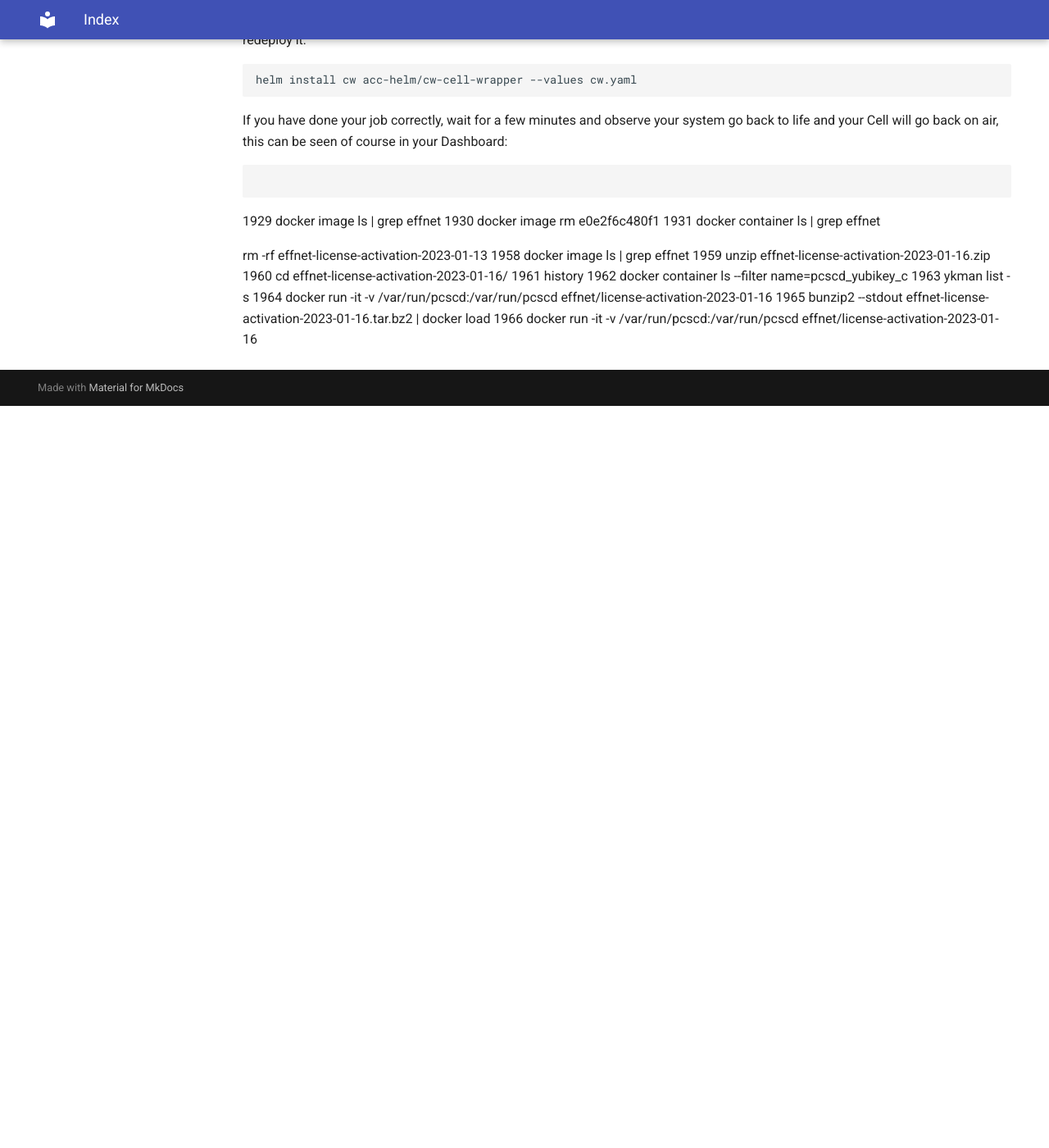
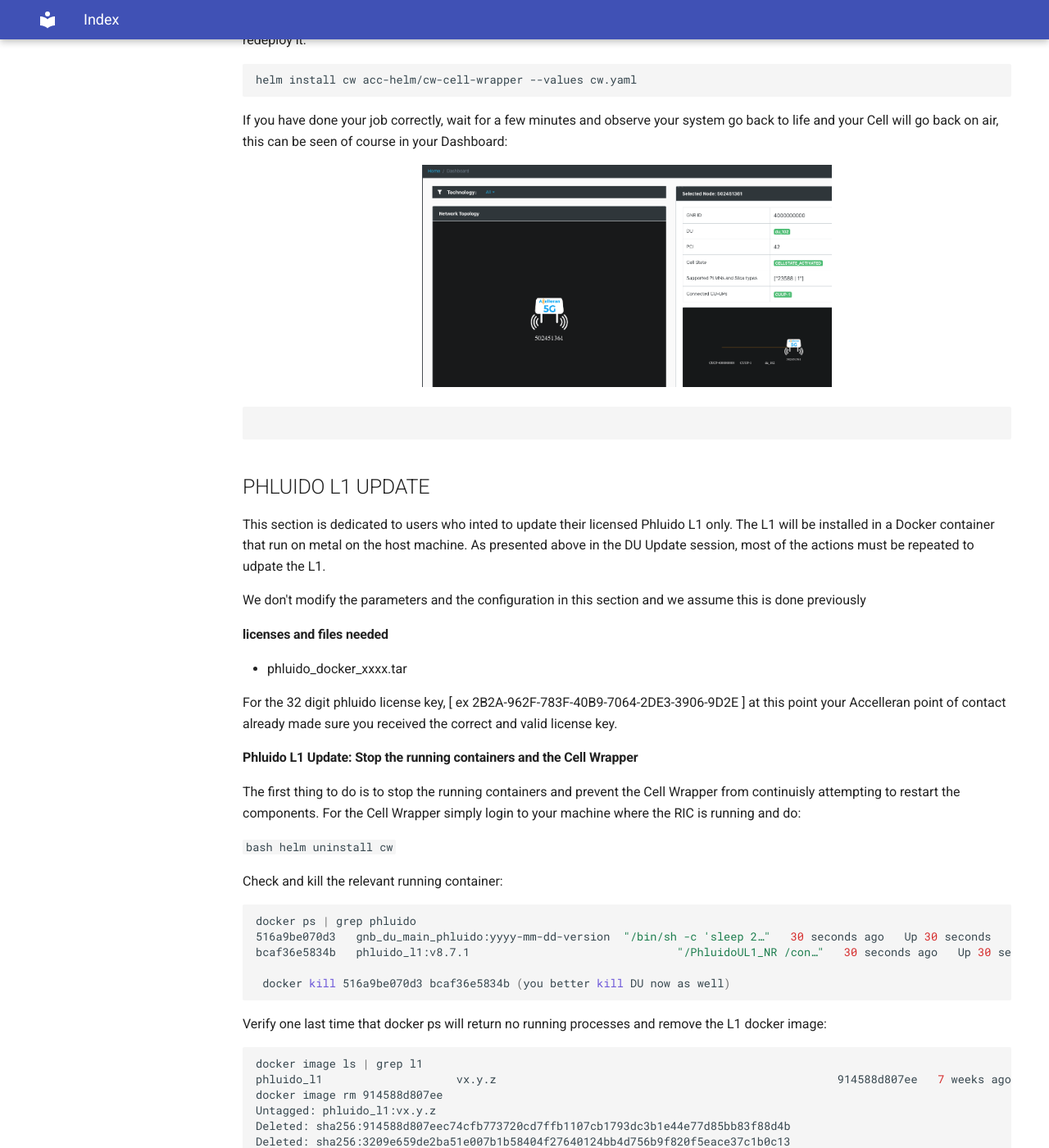
Before and after one commit to accelleran/drax-docs, an MkDocs documentation site: the page built from docs/op-guide/DU-L1 Update/index.md, in a window 1280 px wide and 1400 px high, scrolled down 2592 px. Shown: the whole window at 82% size. Built offline with MkDocs 1.6.1 and Material for MkDocs 9.7.7, drawn with Linux system fonts in a browser that asks for light colours; the version menu is left out; before the commit the page ends 3087 px from its top, so only the background shows below that; some of the changed text lies outside the part shown.

Commit message:
Update index.md

````diff
--- a/docs/op-guide/DU-L1 Update/index.md
+++ b/docs/op-guide/DU-L1 Update/index.md
@@ -7,8 +7,8 @@ by Kubernetes inside that VM. Here we focus on the steps to update the DU and br
 We don't modify the parameters and the configuration in this section and we assume this is done previously
 
 #### licenses and files needed
-* accelleran-du-phluido-%Y-%m-%d-release.zip
-* effnet-license-activation-%Y-%m-%d.zip
+* accelleran-du-phluido-yyyy-mm-dd-release.zip
+* effnet-license-activation-yyyy-mm-dd.zip
 
 For the license activation file we indicate the generic format yyyy_mm_dd as the file name may vary from case to case, at this point your Accelleran point of contact already made sure you received the correct license activation archive file which will have a certain timestamp on it, example effnet-license-activation-2021-12-16.zip
 
@@ -37,12 +37,12 @@ sudo apt install yubikey-manager
 ykman list --serials
 #13134288
 ```
-#### Effnet License: Stop the running containers and the Cell Wrapper
+#### Effnet DU Update: Stop the running containers and the Cell Wrapper
 
 The first thing to do is to stop the running containers and prevent the Cell Wrapper from continuisly attempting to restart the components. For the Cell Wrapper simply login to your machine where the RIC is running and do:
 
 ``` bash
-
+ helm uninstall cw
 ```
 Regarding the rest, the DU software needs access to a YubiKey that contains its license.The license in the YubiKey is shared by the PCSCD daemon, which itself can run in a Docker container to satisfy OS dependencies. the first thing to do is to stop the daemon and verify there is no Docker Container running any DU instance (the cell wrapper has been previously disabed or uninstalled)
 
@@ -86,7 +86,7 @@ Deleted: sha256:476e931831a5b24b95ff7587cca09bde9d1d7c0329fbc44ac64793b28fb809d0
 Deleted: sha256:9f32931c9d28f10104a8eb1330954ba90e76d92b02c5256521ba864feec14009
 
 ```
-#### Effnet License: Load the new image and restart PCSCD license daemon and the Cell Wrapper
+#### Effnet DU Update: Load the new image and restart PCSCD license daemon and the Cell Wrapper
 
 Now you can proceed on loading the new image. Unzip the effnet software bundle, and execute a docker load as follows:
 ``` bash
@@ -116,7 +116,9 @@ helm install cw acc-helm/cw-cell-wrapper --values cw.yaml
 
 If you have done your job correctly, wait for a few minutes and observe your system go back to life and your Cell will go back on air, this can be seen of course in your Dashboard:
 
-
+<p align="center">
+  <img width="500" height="300" src="cellonair.png">
+</p>
 
 
 
@@ -124,18 +126,66 @@ If you have done your job correctly, wait for a few minutes and observe your sys
 
 ```
 
+## PHLUIDO L1 UPDATE
 
-1929  docker image ls | grep effnet
- 1930  docker image rm e0e2f6c480f1
- 1931  docker container ls | grep effnet
+This section is dedicated to users who inted to update their licensed Phluido L1 only. The L1 will be installed in a Docker container that run on metal
+on the host machine. As presented above in the DU Update session, most of the actions must be repeated to udpate the L1.
 
-rm -rf effnet-license-activation-2023-01-13
- 1958  docker image ls | grep effnet
- 1959  unzip effnet-license-activation-2023-01-16.zip
- 1960  cd effnet-license-activation-2023-01-16/
- 1961  history
- 1962  docker container ls --filter name=pcscd_yubikey_c
- 1963  ykman list -s
- 1964  docker run -it -v /var/run/pcscd:/var/run/pcscd effnet/license-activation-2023-01-16
- 1965  bunzip2 --stdout effnet-license-activation-2023-01-16.tar.bz2 | docker load
- 1966  docker run -it -v /var/run/pcscd:/var/run/pcscd effnet/license-activation-2023-01-16
+We don't modify the parameters and the configuration in this section and we assume this is done previously
+
+#### licenses and files needed
+* phluido_docker_xxxx.tar
+
+
+For the 32 digit phluido license key, [ ex 2B2A-962F-783F-40B9-7064-2DE3-3906-9D2E ] at this point your Accelleran point of contact already made sure you received the correct and valid license key.
+
+#### Phluido L1 Update: Stop the running containers and the Cell Wrapper
+
+The first thing to do is to stop the running containers and prevent the Cell Wrapper from continuisly attempting to restart the components. For the Cell Wrapper simply login to your machine where the RIC is running and do:
+
+ ``` bash
+ helm uninstall cw
+```
+
+Check and kill the relevant running container:
+
+``` bash
+
+docker ps | grep phluido
+516a9be070d3   gnb_du_main_phluido:yyyy-mm-dd-version  "/bin/sh -c 'sleep 2…"   30 seconds ago   Up 30 seconds             gnb_du_main_phluido
+bcaf36e5834b   phluido_l1:v8.7.1                               "/PhluidoUL1_NR /con…"   30 seconds ago   Up 30 seconds             phluido_l1
+
+ docker kill 516a9be070d3 bcaf36e5834b (you better kill DU now as well)
+
+```
+Verify one last time that docker ps will return no running processes and remove the L1 docker image:
+
+``` bash
+docker image ls | grep l1
+phluido_l1                    vx.y.z                                                   914588d807ee   7 weeks ago    70.4MB
+docker image rm 914588d807ee
+Untagged: phluido_l1:vx.y.z
+Deleted: sha256:914588d807eec74cfb773720cd7ffb1107cb1793dc3b1e44e77d85bb83f88d4b
+Deleted: sha256:3209e659de2ba51e007b1b58404f27640124bb4d756b9f820f5eace37c1b0c13
+Deleted: sha256:2046d83cbb593a780ce8f987b5a8b96a307919316bbeb75568fdfcaab4e2ee10
+Deleted: sha256:a4e25480be6bd70ea8f073f5af661a58e498b79f81d4d17a004bcbe54c7bd14d
+
+```
+#### Phluido L1 Update: Load the new image and restart the Cell Wrapper
+
+Now you can proceed on loading the new image. Execute a docker load as follows:
+``` bash
+ docker image load -i phluido_docker_v.x.y.z.tar
+```
+Verify that the docker image has been loaded:
+``` bash
+docker image ls | grep l1
+phluido_l1            v.x.y.z                           b8c7c94d8215   1 minute ago   70MB
+
+Now login to your RIC VM, locate the directory where your Cell Wrapper yaml configuration file is (typically named "cw.yml") and redeploy it:
+
+``` bash
+helm install cw acc-helm/cw-cell-wrapper --values cw.yaml
+```
+
+If you have done your job correctly, wait for a few minutes and observe your system go back to life and your Cell will go back on air
````
